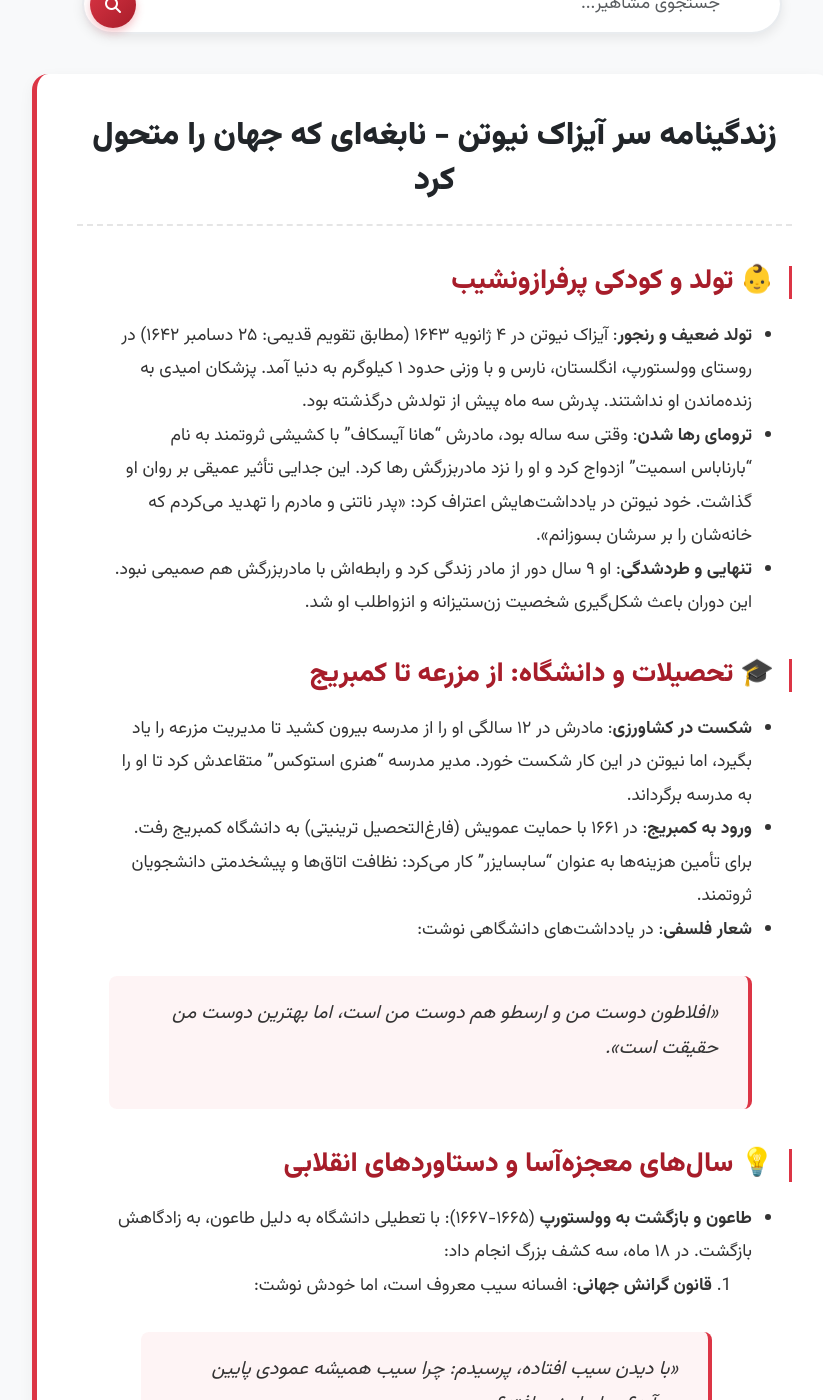
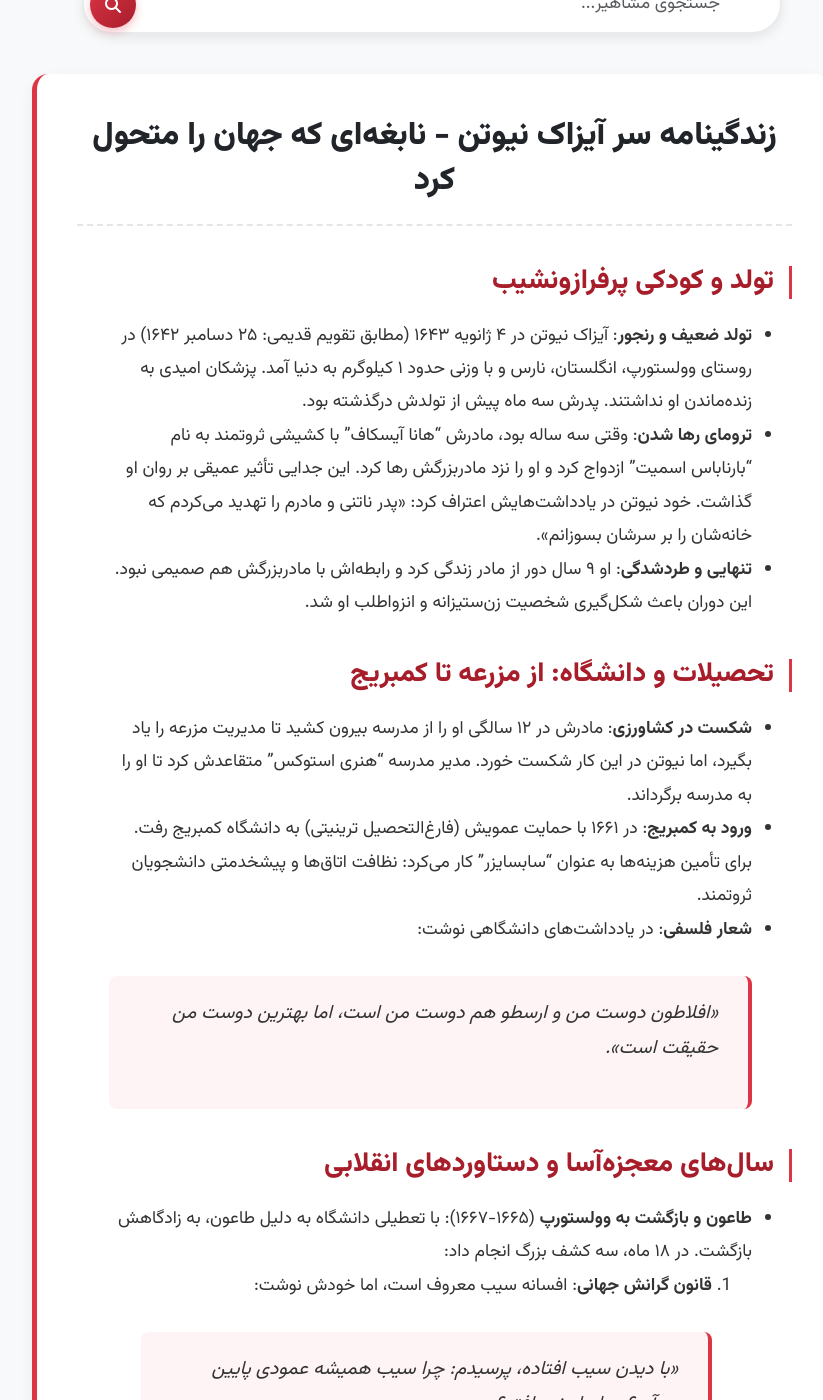
Before and after one commit to darkblog/darkblog.github.io, a Jekyll site: the page built from _posts/2025-7-5-65.md, in a window 1280 px wide and 1400 px high, scrolled down 250 px. Shown: the whole window, without its empty margins (208-1031 px from the left). Built offline with Jekyll 4.4.1, drawn with Linux system fonts in a browser that asks for light colours; some of the changed text lies outside the part shown.

Commit message:
Update 2025-7-5-65.md

```diff
--- a/_posts/2025-7-5-65.md
+++ b/_posts/2025-7-5-65.md
@@ -3,18 +3,18 @@ layout: post
 title: زندگینامه سر آیزاک نیوتن - نابغه‌ای که جهان را متحول کرد
 ---
 
-## 👶 تولد و کودکی پرفرازونشیب
+## تولد و کودکی پرفرازونشیب
 - **تولد ضعیف و رنجور**: آیزاک نیوتن در ۴ ژانویه ۱۶۴۳ (مطابق تقویم قدیمی: ۲۵ دسامبر ۱۶۴۲) در روستای وولستورپ، انگلستان، نارس و با وزنی حدود ۱ کیلوگرم به دنیا آمد. پزشکان امیدی به زنده‌ماندن او نداشتند. پدرش سه ماه پیش از تولدش درگذشته بود.
 - **ترومای رها شدن**: وقتی سه ساله بود، مادرش "هانا آیسکاف" با کشیشی ثروتمند به نام "بارناباس اسمیت" ازدواج کرد و او را نزد مادربزرگش رها کرد. این جدایی تأثیر عمیقی بر روان او گذاشت. خود نیوتن در یادداشت‌هایش اعتراف کرد: «پدر ناتنی و مادرم را تهدید می‌کردم که خانه‌شان را بر سرشان بسوزانم».
 - **تنهایی و طردشدگی**: او ۹ سال دور از مادر زندگی کرد و رابطه‌اش با مادربزرگش هم صمیمی نبود. این دوران باعث شکل‌گیری شخصیت زن‌ستیزانه و انزواطلب او شد.
 
-## 🎓 تحصیلات و دانشگاه: از مزرعه تا کمبریج
+## تحصیلات و دانشگاه: از مزرعه تا کمبریج
 - **شکست در کشاورزی**: مادرش در ۱۲ سالگی او را از مدرسه بیرون کشید تا مدیریت مزرعه را یاد بگیرد، اما نیوتن در این کار شکست خورد. مدیر مدرسه "هنری استوکس" متقاعدش کرد تا او را به مدرسه برگرداند.
 - **ورود به کمبریج**: در ۱۶۶۱ با حمایت عمویش (فارغ‌التحصیل ترینیتی) به دانشگاه کمبریج رفت. برای تأمین هزینه‌ها به عنوان "سابسایزر" کار می‌کرد: نظافت اتاق‌ها و پیشخدمتی دانشجویان ثروتمند.
 - **شعار فلسفی**: در یادداشت‌های دانشگاهی نوشت:
   > «افلاطون دوست من و ارسطو هم دوست من است، اما بهترین دوست من حقیقت است».
 
-## 💡 سال‌های معجزه‌آسا و دستاوردهای انقلابی
+## سال‌های معجزه‌آسا و دستاوردهای انقلابی
 - **طاعون و بازگشت به وولستورپ** (۱۶۶۵-۱۶۶۷): با تعطیلی دانشگاه به دلیل طاعون، به زادگاهش بازگشت. در ۱۸ ماه، سه کشف بزرگ انجام داد:
   1. **قانون گرانش جهانی**: افسانه سیب معروف است، اما خودش نوشت:
      > «با دیدن سیب افتاده، پرسیدم: چرا سیب همیشه عمودی پایین می‌آید؟ چرا ماه نمی‌افتد؟».
@@ -28,13 +28,13 @@ title: زندگینامه سر آیزاک نیوتن - نابغه‌ای که ج
   - **قانون گرانش جهانی**: توضیح حرکت سیارات با فرمول ریاضی.
 - **اختراع تلسکوپ بازتابی** (۱۶۶۸): اولین تلسکوپ کاربردی که انقلابی در نجوم ایجاد کرد.
 
-## 🧠 شخصیت مرموز و تناقض‌های رفتاری
+## شخصیت مرموز و تناقض‌های رفتاری
 - **اختلال دوقطبی احتمالی**: بیوگرافی‌نویسان علائمی مانند دوره‌های شیدایی (کار مداوم بدون غذا خوردن) و افسردگی عمیق را ثبت کرده‌اند. در ۱۶۷۸ و پس از مرگ مادرش، دو بحران عصبی شدید داشت.
 - **وسواس در انتشار آثار**: از ترس انتقاد، سال‌ها حساب دیفرانسیل را مخفی کرد. هنگام انتشار "پرینسیپیا" فقط با فشار ستاره‌شناس "ادموند هالی" موافقت کرد.
 - **جنجال با لایبنیتس**: وقتی لایبنیتس ادعای ابداع حسابان کرد، نیوتن به عنوان رئیس انجمن سلطنتی، هیئتی متشکل از دوستانش تشکیل داد و خودش گزارش را نوشت که لایبنیتس را "سارق علمی" معرفی می‌کرد.
 - **زندگی عاشقانه مبهم**: هرگز ازدواج نکرد. تنها روابط عمیقش با خواهرزاده‌اش "کاترین بارتون" و ریاضیدان سوئیسی "فاتیو د دولیر" بود. برخی به رابطه همجنس‌گرایانه مشکوکند، اما شواهدی وجود ندارد.
 
-## ⚖️ سال‌های پایانی و میراث جاودان
+## سال‌های پایانی و میراث جاودان
 - **مناصب دولتی**:
   - رئیس ضرابخانه سلطنتی (۱۶۹۶): مسئول ضرب سکه و مبارزه با جعل‌کنندگان که منجر به اعدام چند نفر شد.
   - رئیس انجمن سلطنتی (۱۷۰۳-۱۷۲۷).
@@ -43,7 +43,7 @@ title: زندگینامه سر آیزاک نیوتن - نابغه‌ای که ج
 - **اعتراف پایانی**:
   > «نمیدانم در چشم دنیا چگونه‌ام، اما خودم را کودکی می‌بینم که در ساحل دریا بازی می‌کند و گاه سنگی صافتر یا صدفی زیباتر از معمول می‌یابد، حال آنکه اقیانوس حقیقت ناشناخته، پیش رویم گسترده است».
 
-## 🌟 میراث علمی: چراغ راه علم مدرن
+## میراث علمی: چراغ راه علم مدرن
 نیوتن با ترکیب **ریاضیات**، **آزمایش** و **مشاهده**، روش علمی مدرن را بنیان نهاد. قوانین او تا قرن‌ها پایه فیزیک کلاسیک بود تا اینکه نسبیت انیشتین آن را تکمیل کرد. انیشتین درباره‌اش گفت:
 > «طبیعت برای او کتابی باز بود که بی‌رنج می‌توانست حروفش را بخواند».
 
```
